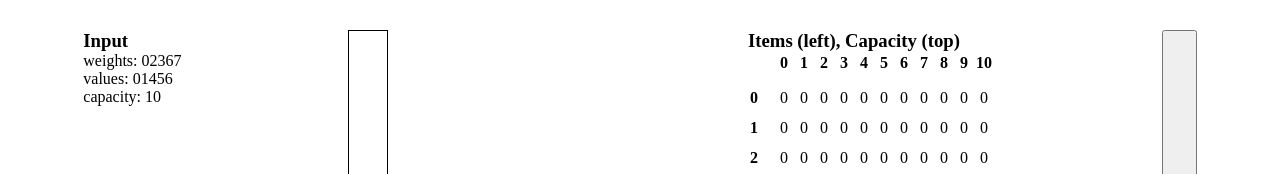
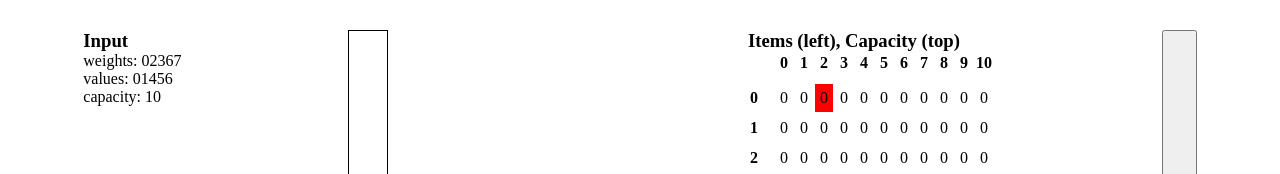
Before and after one commit to rose-paul/DP_vizualization, a React app: page / in a window 1280 px wide. Shown: the top 174 px of the page. Built offline with nearby package versions, Linux system fonts and the light colour scheme.

Commit message:
highlight following updates

```diff
--- a/css/index.css
+++ b/css/index.css
@@ -24,3 +24,7 @@ td {
     padding: 5px;
     text-align: center;
 }
+
+.highlight {
+    background-color: red;
+}
--- a/src/dpTable.js
+++ b/src/dpTable.js
@@ -1,13 +1,11 @@
 import React from "react";
 
 
-const DynamicProgrammingTable = ({ numRows, numCols, dpTable}) => {
+const DynamicProgrammingTable = ({ numRows, numCols, dpTable, currCoords }) => {
   // const dpTable = new Array(numRows).fill().map( el => new Array(numCols+1).fill(0));
   // sleep 1 at end of each loop
 
-    React.useEffect(() => {
-    }, [dpTable])
-
+  React.useEffect(() => {}, [dpTable]);
 
   return dpTable !== undefined ? (
     <div>
@@ -22,13 +20,14 @@ const DynamicProgrammingTable = ({ numRows, numCols, dpTable}) => {
           </tr>
         </thead>
         <tbody>
-                {dpTable.map( (row, idx) => {
+          {dpTable.map((row, idx) => {
             return (
               <tr>
                 <th className="vertical-header">{idx}</th>
-                      {
-                          row.map(val => <td className="data-point">{val}</td>)
-                      }
+                {row.map((val, jdx) => (
+                  <td className="data-point"
+                  className={idx === currCoords[0] && jdx === currCoords[1] ? "highlight" : null}>{val}</td>
+                ))}
               </tr>
             );
           })}
@@ -37,7 +36,7 @@ const DynamicProgrammingTable = ({ numRows, numCols, dpTable}) => {
     </div>
   ) : (
     <p>updating</p>
-    )
-}
+  );
+};
 
 export default DynamicProgrammingTable;
--- a/src/knapsack.jsx
+++ b/src/knapsack.jsx
@@ -60,7 +60,7 @@ const Knapsack = ({stepFunc}) => {
                 <CapacityChart width={40} height={500} data={[data[0]]} maxCapacity={maxCapacity} />
                 <span>currItemWeight: {data[0]}, currItemValue: {data[1]}</span>
             </div>
-            <DynamicProgrammingTable numRows={5} numCols={10} dpTable={dpTable} />
+            <DynamicProgrammingTable numRows={5} numCols={10} dpTable={dpTable} currCoords={currCoords} />
             <button onClick={() => setalgoI(oldI => oldI+1)}>Next!</button>
         </div>
     );
```
Also changed, not shown: 1 other file (tests, documents, lock files or other folders). Lines whose indentation alone changed are shown as unchanged.
